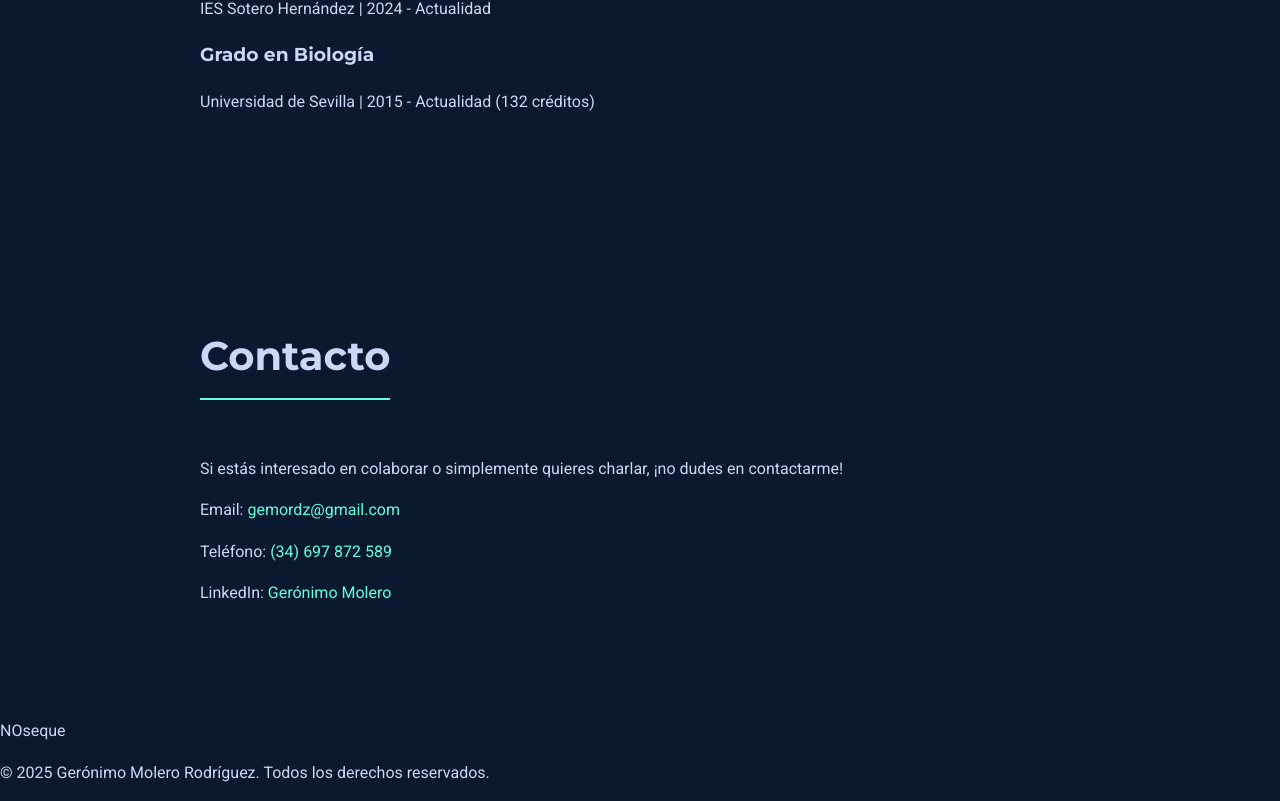
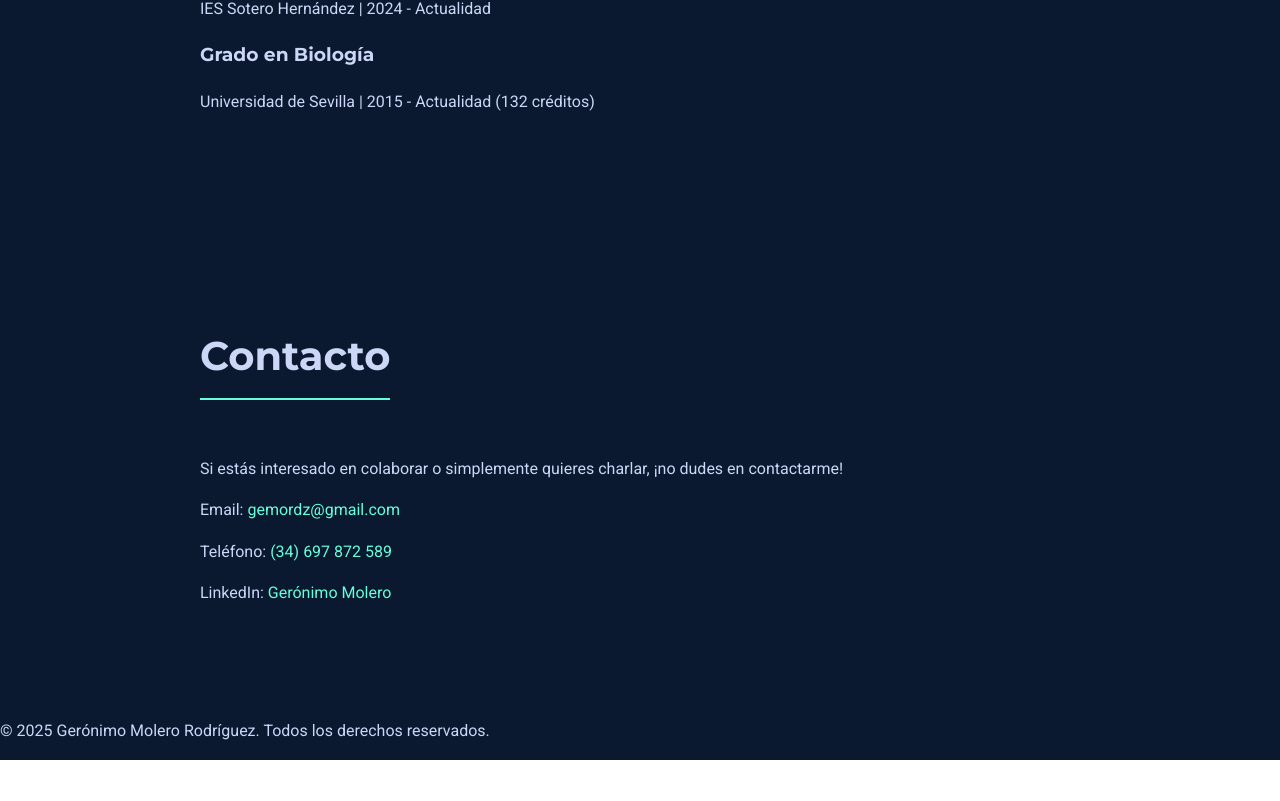
Before and after one commit to GeroniMolero/MiPortfolio, a React (Vite) app: page / in a window 1280 px wide. Shown: the part 3251-4052 px from the top of the page. After the commit the page ends 4011 px from the top, so only its background shows below. Built offline with nearby package versions, Linux system fonts and the light colour scheme.

Commit message:
no noseque

```diff
--- a/src/App.jsx
+++ b/src/App.jsx
@@ -22,7 +22,6 @@ function App() {
         <Education />
         <Contact />
       </main>
-      <p>NOseque</p>
       <Footer />
     </div>
   );
```
